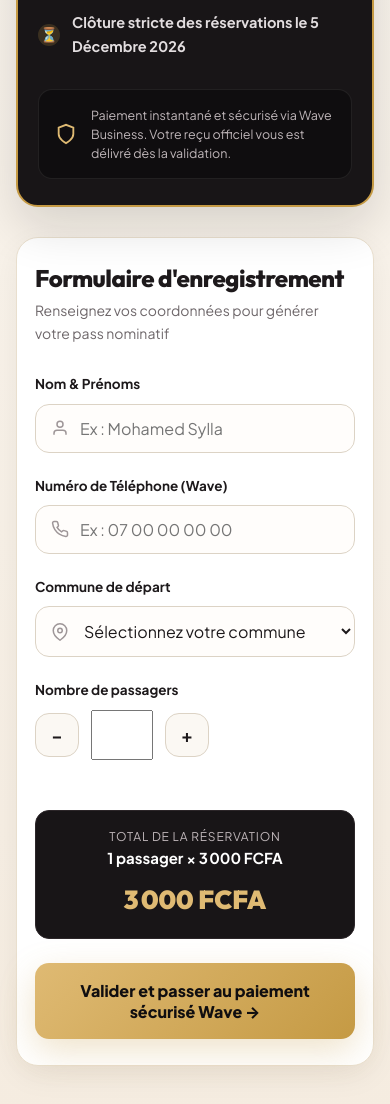
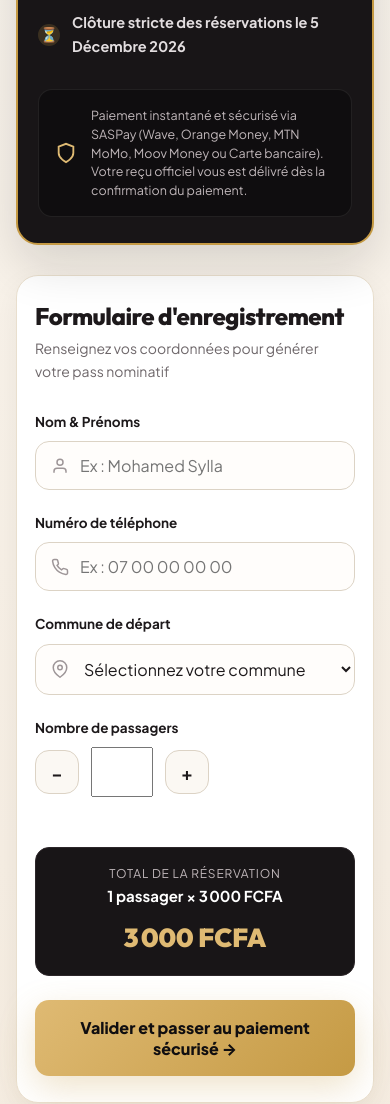
Before and after one commit to momolamediarra-ai/PROJET-HUBII-CONVOI-, a website: page index.html in a window 390 px wide. Shown: the part 5154-6258 px from the top of the page. Drawn offline with Linux system fonts and the light colour scheme.

Commit message:
Replace Wave-only wording with generic phone number and SASPay methods

```diff
--- a/index.html
+++ b/index.html
@@ -346,7 +346,7 @@
                     <div class="ticket-trust-box">
                         <svg width="22" height="22" viewBox="0 0 24 24" fill="none" stroke="currentColor" stroke-width="2"><path d="M12 22s8-4 8-10V5l-8-3-8 3v7c0 6 8 10 8 10z"/></svg>
                         <p>
-                            Paiement instantané et sécurisé via Wave Business. Votre reçu officiel vous est délivré dès la validation.
+                            Paiement instantané et sécurisé via SASPay (Wave, Orange Money, MTN MoMo, Moov Money ou Carte bancaire). Votre reçu officiel vous est délivré dès la confirmation du paiement.
                         </p>
                     </div>
                 </div>
@@ -367,7 +367,7 @@
                             </div>
 
                             <div class="form-field">
-                                <label for="telephone">Numéro de Téléphone (Wave)</label>
+                                <label for="telephone">Numéro de téléphone</label>
                                 <div class="input-with-icon">
                                     <svg class="input-icon" width="18" height="18" viewBox="0 0 24 24" fill="none" stroke="currentColor" stroke-width="2"><path d="M22 16.92v3a2 2 0 0 1-2.18 2 19.79 19.79 0 0 1-8.63-3.07 19.5 19.5 0 0 1-6-6 19.79 19.79 0 0 1-3.07-8.67A2 2 0 0 1 4.11 2h3a2 2 0 0 1 2 1.72 12.84 12.84 0 0 0 .7 2.81 2 2 0 0 1-.45 2.11L8.09 9.91a16 16 0 0 0 6 6l1.27-1.27a2 2 0 0 1 2.11-.45 12.84 12.84 0 0 0 2.81.7A2 2 0 0 1 22 16.92z"/></svg>
                                     <input type="tel" id="telephone" class="form-input" placeholder="Ex : 07 00 00 00 00" required>
@@ -441,7 +441,7 @@
                         </div>
 
                         <button type="submit" class="btn-primary btn-submit-booking" id="btnSubmit">
-                            Valider et passer au paiement sécurisé Wave →
+                            Valider et passer au paiement sécurisé →
                         </button>
                     </form>
                 </div>
@@ -971,7 +971,7 @@
                         <svg class="faq-chevron" viewBox="0 0 24 24" fill="none" stroke="currentColor" stroke-width="2.5"><polyline points="6 9 12 15 18 9"/></svg>
                     </button>
                     <div class="faq-answer">
-                        Dès la validation de votre réservation et votre règlement sur Wave, vous accédez instantanément à votre reçu officiel numérique (Pass d'embarquement nominatif). Vous pouvez l'imprimer ou faire une capture d'écran sur votre téléphone pour le présenter à votre délégué communal lors de la montée dans le car.
+                        Dès la validation de votre réservation et la confirmation de votre paiement via SASPay, vous accédez à votre reçu officiel numérique (Pass d'embarquement nominatif). Vous pouvez l'imprimer ou faire une capture d'écran sur votre téléphone pour le présenter à votre délégué communal lors de la montée dans le car.
                     </div>
                 </div>
 
```
